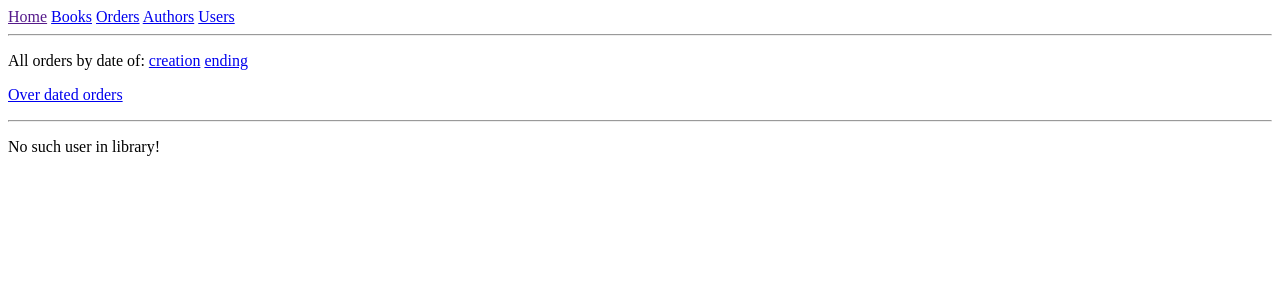
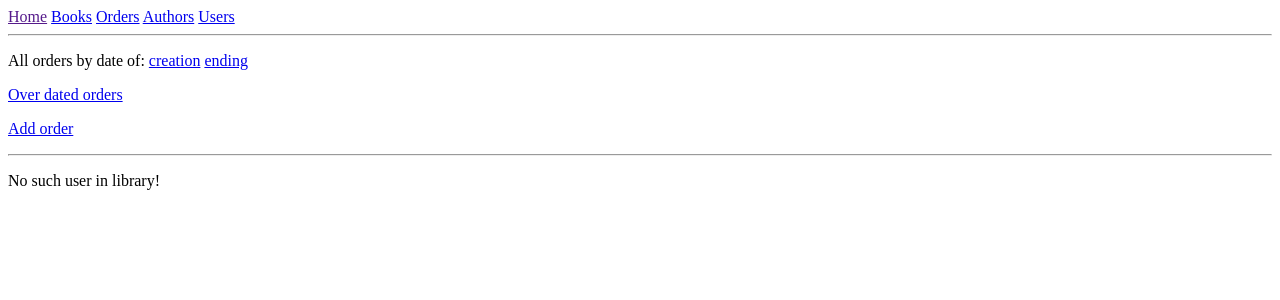
Before and after one commit to vladyslav-spivakov/om7-s17-team16, a Django app: a page that uses order/templates/order-base.html in a window 1280 px wide. Shown: the top 300 px of the page. Run offline with Django 3.2, Linux system fonts and the light colour scheme.

Commit message:
Order form done

```diff
--- a/order/templates/order-base.html
+++ b/order/templates/order-base.html
@@ -3,6 +3,7 @@
 {% block content %}
 <p>All orders by date of: <a href="/order/">creation</a> <a href="/order/sort_by_end">ending</a></p>
 <p><a href="/order/over_dated">Over dated orders</a></p>
+<p><a href="{% url 'order:add_order' %}">Add order</a></p>
 <hr>
 {% block page %}
 {% endblock page%}
--- a/order/templates/order_sorted.html
+++ b/order/templates/order_sorted.html
@@ -9,6 +9,7 @@
 <p>Book: <a href="/book/{{order.book.id}}">{{order.book.name}}</a></p>
 <p>Was created: {{order.created_at}}</p>
 <p>Order ends: {{order.plated_end_at}}</p>
+<p><a href="{% url 'order:update_order' order.id %}">Update</a></p>
 <hr>
 {% endfor %}
 {% endblock page %}
--- a/order/urls.py
+++ b/order/urls.py
@@ -3,9 +3,11 @@ from . import views
 
 app_name='order'
 urlpatterns = [
-    path('', views.order_by_created_at),
+    path('', views.order_by_created_at, name='order_list'),
     path('sort_by_end', views.order_by_plated_end_at),
     path('user_<int:user_id>', views.order_from_specific_user, name='user_orders'),
-    path('over_dated', views.over_dated_orders)
+    path('over_dated', views.over_dated_orders),
+    path('post/', views.order_post, name='add_order'),
+    path('post/<int:id>', views.order_post, name='update_order'),
 
 ]
--- a/order/views.py
+++ b/order/views.py
@@ -1,9 +1,11 @@
-from django.shortcuts import render
+from django.shortcuts import render, redirect
 from . import models
 from authentication.models import CustomUser
 from book.models import Book
 from authentication.models import CustomUser
 import datetime
+from .forms import OrderForm
+from django.shortcuts import get_object_or_404
 # Create your views here.
 
 def order_by_created_at(request):
@@ -70,3 +72,33 @@ def over_dated_orders(request):
     }
 
     return render(request, 'over_dated.html', content)
+
+
+
+
+def order_post(request, id=0):
+    if request.method == 'POST': #POST method
+        if id == 0: #Add user
+            form = OrderForm(request.POST)
+            button_submit = 'Add'
+        else:
+            form = OrderForm(request.POST, instance=get_object_or_404(models.Order,pk=id))
+            button_submit = 'Submit'
+
+        if form.is_valid():
+            form.save()
+            return redirect('order:order_list')
+
+    else: #GET method
+        if id == 0: #Add user
+            form = OrderForm()
+            button_submit = 'Add'
+        else:
+            form = OrderForm( instance=get_object_or_404(models.Order,pk=id))
+            button_submit = 'Submit'
+
+    context = {
+        'form':form,
+        'button_submit':button_submit,
+    }
+    return render(request, 'user_post.html', context)
```
Also changed, not shown: order/forms.py (added, +15 -0 lines), order/templates/order_post.html (added, +13 -0 lines).
